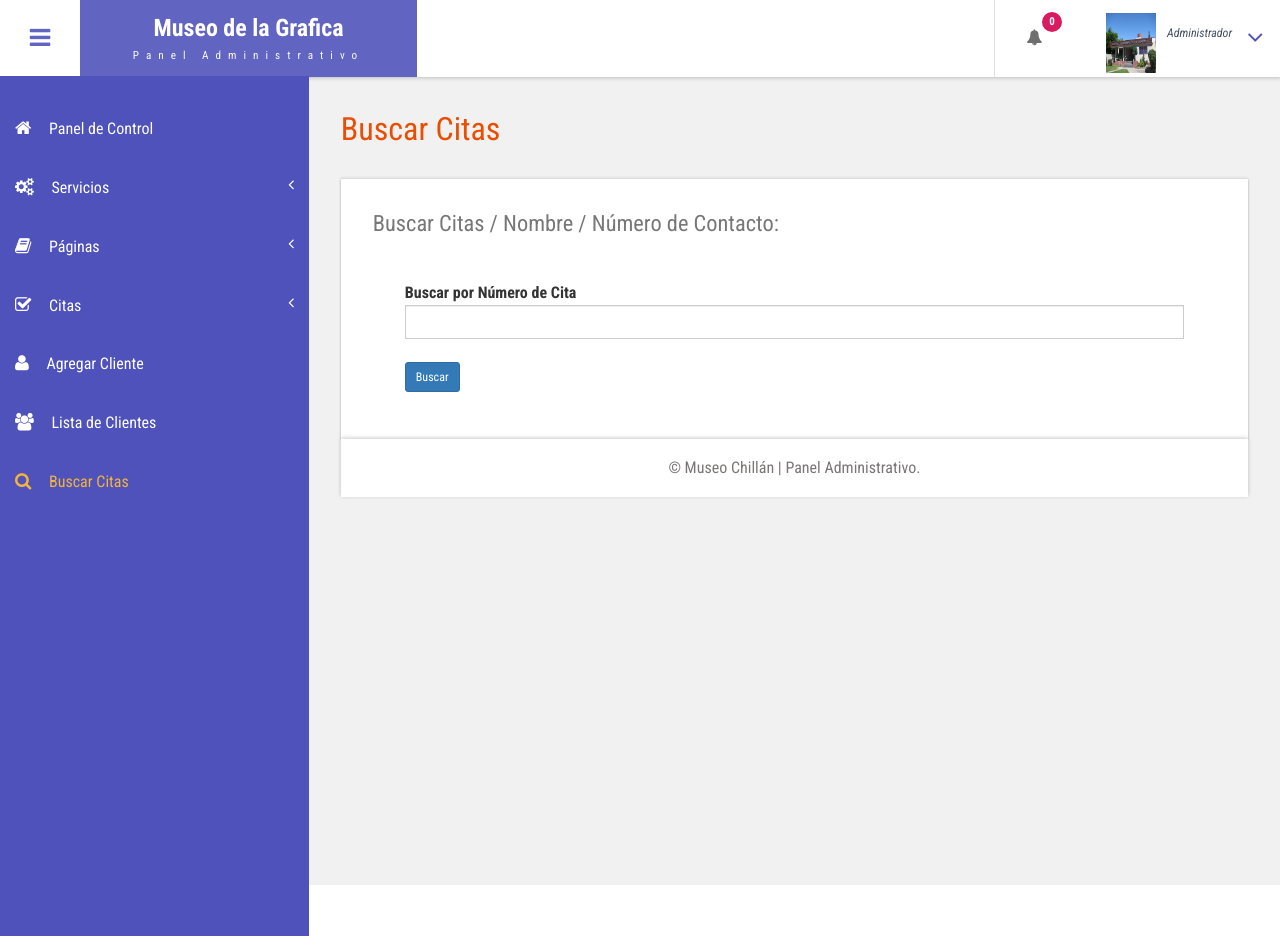
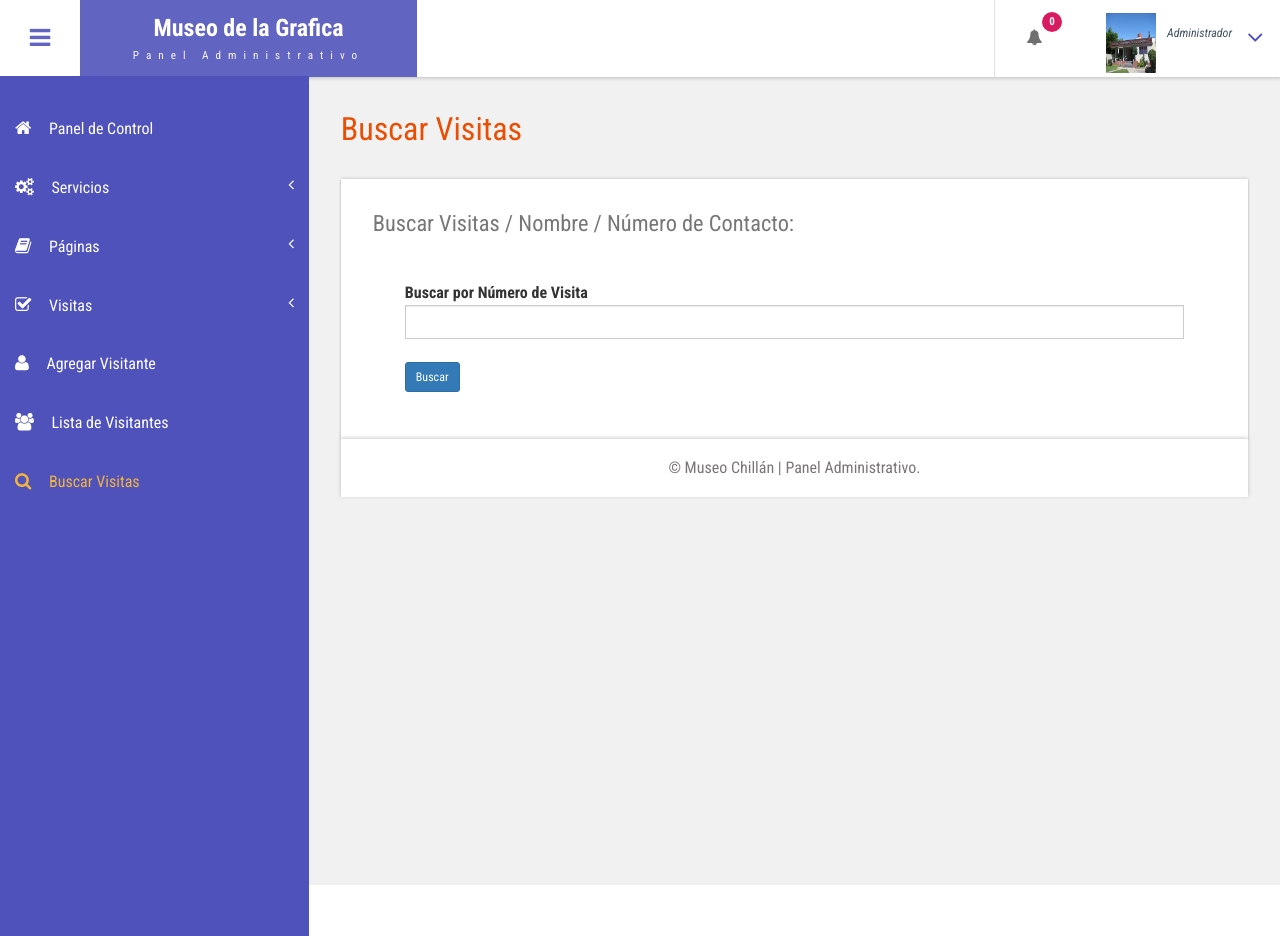
Before and after one commit to Carlos0198/museo, a PHP site: page /admin/search-appointment.php in a window 1280 px wide. Run offline with PHP 8.4, Linux system fonts and the light colour scheme; the visitor is signed in with stand-in values (Sample User, id 1); data that the repository does not hold is empty.

Commit message:
nu
new comit

```diff
--- a/admin/admin-profile.php
+++ b/admin/admin-profile.php
@@ -69,7 +69,7 @@ if (strlen($_SESSION['bpmsaid']==0)) {
 					<h3 class="title1">Perfil Administrador</h3>
 					<div class="form-grids row widget-shadow" data-example-id="basic-forms">
 						<div class="form-title">
-							<h4>Actualizar Perfil :</h4>
+							<h4>Actualizar Perfil:</h4>
 						</div>
 						<div class="form-body">
 							<form method="post">
--- a/admin/bwdates-reports-details.php
+++ b/admin/bwdates-reports-details.php
@@ -12,7 +12,7 @@ if (strlen($_SESSION['bpmsaid']==0)) {
 <!DOCTYPE HTML>
 <html>
 <head>
-<title>Museo | B/W date Reports</title>
+<title>Museo |  date Reports</title>
 
 <script type="application/x-javascript"> addEventListener("load", function() { setTimeout(hideURLbar, 0); }, false); function hideURLbar(){ window.scrollTo(0,1); } </script>
 <!-- Bootstrap Core CSS -->
--- a/admin/contact-us.php
+++ b/admin/contact-us.php
@@ -95,7 +95,7 @@ while ($row=mysqli_fetch_array($ret)) {
 							 <div class="form-group"> <label for="exampleInputEmail1">Título de Página</label> <input type="text" class="form-control" name="pagetitle" id="pagetitle" value="<?php  echo $row['PageTitle'];?>" required="true"> </div><div class="form-group"> <label for="exampleInputEmail1">Correo Electrónico</label> <input type="text" class="form-control" name="email" id="email" value="<?php  echo $row['Email'];?>" required="true"> </div><div class="form-group"> <label for="exampleInputEmail1">Mobile Number</label> <input type="text" class="form-control" name="mobnumber" id="mobnumber" value="<?php  echo $row['MobileNumber'];?>" required="true"> </div><div class="form-group"> <label for="exampleInputEmail1">Timing</label> <input type="text" class="form-control" name="timing" id="timing" value="<?php  echo $row['Timing'];?>" required="true"> </div> <div class="form-group"> <label for="exampleInputPassword1">Page Description</label> <textarea name="pagedes" id="pagedes" rows="5" class="form-control">
         <?php  echo $row['PageDescription'];?></textarea> </div>
 							 <?php } ?>
-							  <button type="submit" name="submit" class="btn btn-default">Update</button> </form>
+							  <button type="submit" name="submit" class="btn btn-default">Actualizar</button> </form>
 						</div>
 
 					</div>
--- a/admin/dashboard.php
+++ b/admin/dashboard.php
@@ -91,7 +91,7 @@ if (strlen($_SESSION['bpmsaid'] == 0)) {
 							?>
 							<div class="stats-left">
 								<h5>Total</h5>
-								<h4>Citas</h4>
+								<h4>Visitas</h4>
 							</div>
 							<div class="stats-right">
 								<label> <?php echo $totalappointment; ?></label>
@@ -104,7 +104,7 @@ if (strlen($_SESSION['bpmsaid'] == 0)) {
 							?>
 							<div class="stats-left">
 								<h5>Total</h5>
-								<h4>Citas Aceptadas</h4>
+								<h4>Visitas Aceptadas</h4>
 							</div>
 							<div class="stats-right">
 								<label><?php echo $totalaccapt; ?></label>
@@ -124,7 +124,7 @@ if (strlen($_SESSION['bpmsaid'] == 0)) {
 							?>
 							<div class="stats-left ">
 								<h5>Total</h5>
-								<h4>Citas Rechazadas</h4>
+								<h4>Visitas Rechazadas</h4>
 							</div>
 							<div class="stats-right">
 								<label> <?php echo $totalrejapt; ?></label>
--- a/admin/includes/sidebar.php
+++ b/admin/includes/sidebar.php
@@ -31,19 +31,19 @@
             </li>
 
             <li>
-              <a href="all-appointment.php"><i class="fa fa-check-square-o nav_icon"></i>Citas<span class="fa arrow"></span></a>
+              <a href="all-appointment.php"><i class="fa fa-check-square-o nav_icon"></i>Visitas<span class="fa arrow"></span></a>
               <ul class="nav nav-second-level collapse">
                 <li>
-                  <a href="all-appointment.php">Todas las Citas</a>
+                  <a href="all-appointment.php">Todas las Visitas</a>
                 </li>
                 <li>
-                  <a href="new-appointment.php">Aceptar Cita</a>
+                  <a href="new-appointment.php">Aceptar Visitas</a>
                 </li>
                 <li>
-                  <a href="accepted-appointment.php">Citas Aceptadas</a>
+                  <a href="accepted-appointment.php">Visitas Aceptadas</a>
                 </li>
                 <li>
-                  <a href="rejected-appointment.php">Citas Rechazadas</a>
+                  <a href="rejected-appointment.php">Visitas Rechazadas</a>
                 </li>
               </ul>
               <!-- //nav-segundo-nivel -->
@@ -51,10 +51,10 @@
 
 
             <li>
-              <a href="add-customer.php" class="chart-nav"><i class="fa fa-user nav_icon"></i>Agregar Cliente</a>
+              <a href="add-customer.php" class="chart-nav"><i class="fa fa-user nav_icon"></i>Agregar Visitante</a>
             </li>
              <li>
-              <a href="customer-list.php" class="chart-nav"><i class="fa fa-users nav_icon"></i>Lista de Clientes</a>
+              <a href="customer-list.php" class="chart-nav"><i class="fa fa-users nav_icon"></i>Lista de Visitantes</a>
             </li>
               <li>
               <!-- <a href="#"><i class="fa fa-check-square-o nav_icon"></i>Reportes<span class="fa arrow"></span></a>
@@ -70,7 +70,7 @@
               <!-- <a href="invoices.php" class="chart-nav"><i class="fa fa-file-text-o nav_icon"></i>Facturas</a> -->
             </li>
             <li>
-              <a href="search-appointment.php" class="chart-nav"><i class="fa fa-search nav_icon"></i>Buscar Citas</a>
+              <a href="search-appointment.php" class="chart-nav"><i class="fa fa-search nav_icon"></i>Buscar Visitas</a>
             </li>
             <li>
               <!-- <a href="search-invoices.php" class="chart-nav"><i class="fa fa-search nav_icon"></i>Buscar Facturas</a> -->
--- a/admin/new-appointment.php
+++ b/admin/new-appointment.php
@@ -54,13 +54,13 @@ if (strlen($_SESSION['bpmsaid']==0)) {
 		<div id="page-wrapper">
 			<div class="main-page">
 				<div class="tables">
-					<h3 class="title1">Aceptar o Rechazar Citas</h3>
+					<h3 class="title1">Aceptar o Rechazar Visitas</h3>
 
 
 
 					<div class="table-responsive bs-example widget-shadow">
-						<h4>Aceptar o Rechazar Citas:</h4>
-						<table class="table table-bordered"> <thead> <tr> <th>#</th> <th> Número de Cita</th> <th>Nombre Cliente</th><th>Número de Móvil</th> <th>Fecha de Cita</th><th>Hora de Cita</th><th>Acción</th> </tr> </thead> <tbody>
+						<h4>Aceptar o Rechazar Visitas:</h4>
+						<table class="table table-bordered"> <thead> <tr> <th>#</th> <th> Número de Visita</th> <th>Nombre Cliente</th><th>Número de Móvil</th> <th>Fecha de Visita</th><th>Hora de Visita</th><th>Acción</th> </tr> </thead> <tbody>
 <?php
 $ret=mysqli_query($con,"select *from  tblappointment where Status=''");
 $cnt=1;
--- a/admin/search-appointment.php
+++ b/admin/search-appointment.php
@@ -12,7 +12,7 @@ if (strlen($_SESSION['bpmsaid']==0)) {
 <!DOCTYPE HTML>
 <html>
 <head>
-<title>Museo | Search Citas</title>
+<title>Museo | Search Visitas</title>
 
 <script type="application/x-javascript"> addEventListener("load", function() { setTimeout(hideURLbar, 0); }, false); function hideURLbar(){ window.scrollTo(0,1); } </script>
 <!-- Bootstrap Core CSS -->
@@ -54,12 +54,12 @@ if (strlen($_SESSION['bpmsaid']==0)) {
 		<div id="page-wrapper">
 			<div class="main-page">
 				<div class="tables">
-					<h3 class="title1">Buscar Citas</h3>
+					<h3 class="title1">Buscar Visitas</h3>
 
 
 
 					<div class="table-responsive bs-example widget-shadow">
-						<h4>Buscar Citas / Nombre / Número de Contacto:</h4>
+						<h4>Buscar Visitas / Nombre / Número de Contacto:</h4>
 	<div class="form-body">
 							<form method="post" name="search" action="">
 								<p style="font-size:16px; color:red" align="center"> <?php if($msg){
@@ -67,8 +67,7 @@ if (strlen($_SESSION['bpmsaid']==0)) {
   }  ?> </p>
 
 
-							 <div class="form-group"> <label for="exampleInputEmail1">Buscar por Número de Cita</label> <input id="searchdata" type="text" name="searchdata" required="true" class="form-control">
-
+							 <div class="form-group"> <label for="exampleInputEmail1">Buscar por Número de Visita</label> <input id="searchdata" type="text" name="searchdata" required="true" class="form-control">
 							<br>
 							  <button type="submit" name="search" class="btn btn-primary btn-sm">Buscar</button> </form>
 						</div>
@@ -81,7 +80,7 @@ $sdata=$_POST['searchdata'];
   ?>
   <h4 align="center">Resultados sobre la palabra clave "<?php echo $sdata;?>"</h4>
 
-						<table class="table table-bordered"> <thead> <tr> <th>#</th> <th> Número de Cita</th> <th>Nombre de Cliente</th><th>Número de Móvil</th> <th>Fecha de Cita</th><th>Hora de Cita</th><th>Acción</th> </tr> </thead> <tbody>
+						<table class="table table-bordered"> <thead> <tr> <th>#</th> <th> Número de Visita</th> <th>Nombre de Cliente</th><th>Número de Móvil</th> <th>Fecha de Visita</th><th>Hora de Visita</th><th>Acción</th> </tr> </thead> <tbody>
 <?php
 $ret=mysqli_query($con,"select *from  tblappointment where AptNumber like '%$sdata%' || Name like '%$sdata%' || PhoneNumber like '%$sdata%'");
 $num=mysqli_num_rows($ret);
@@ -91,11 +90,11 @@ while ($row=mysqli_fetch_array($ret)) {
 
 ?>
 
-						 <tr> <th scope="row"><?php echo $cnt;?></th> <td><?php  echo $row['AptNumber'];?></td> <td><?php  echo $row['Name'];?></td><td><?php  echo $row['PhoneNumber'];?></td><td><?php  echo $row['AptDate'];?></td> <td><?php  echo $row['AptTime'];?></td> <td><a href="view-appointment.php?viewid=<?php echo $row['ID'];?>">Detalle de Cita</a></td> </tr>   <?php
+<tr> <th scope="row"><?php echo $cnt;?></th> <td><?php  echo $row['AptNumber'];?></td> <td><?php  echo $row['Name'];?></td><td><?php  echo $row['PhoneNumber'];?></td><td><?php  echo $row['AptDate'];?></td> <td><?php  echo $row['AptTime'];?></td> <td><a href="view-appointment.php?viewid=<?php echo $row['ID'];?>">Detalle de Visita</a></td> </tr>   <?php
 $cnt=$cnt+1;
 } } else { ?>
   <tr>
-    <td colspan="8"> No record found against this search</td>
+    <td colspan="8"> No se ha encontrado ningún registro en esta búsqueda.</td>
 
   </tr>
 
```
Also changed, not shown: admin/accepted-appointment.php (+4 -4 lines), admin/add-customer-services.php (+5 -5 lines), admin/all-appointment.php (+6 -6 lines), admin/rejected-appointment.php (+4 -4 lines), admin/view-appointment.php (+6 -6 lines).
